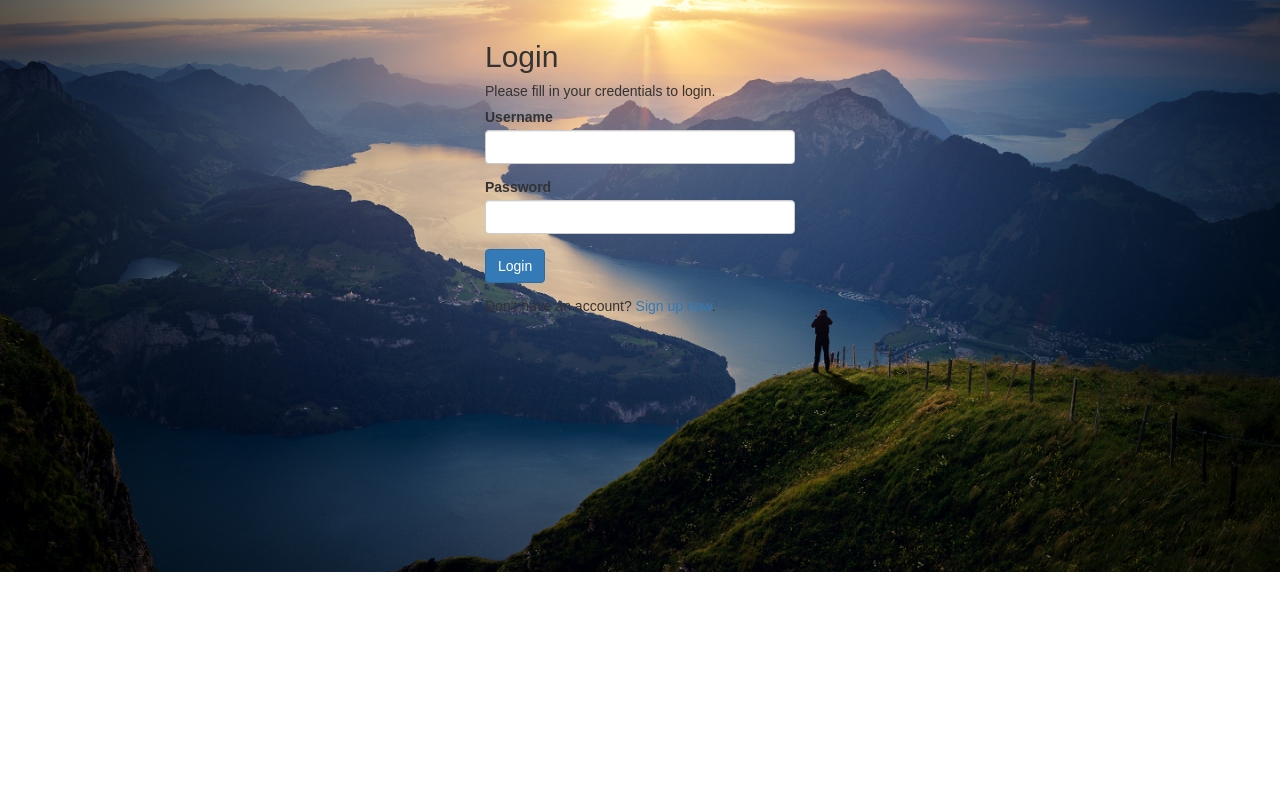
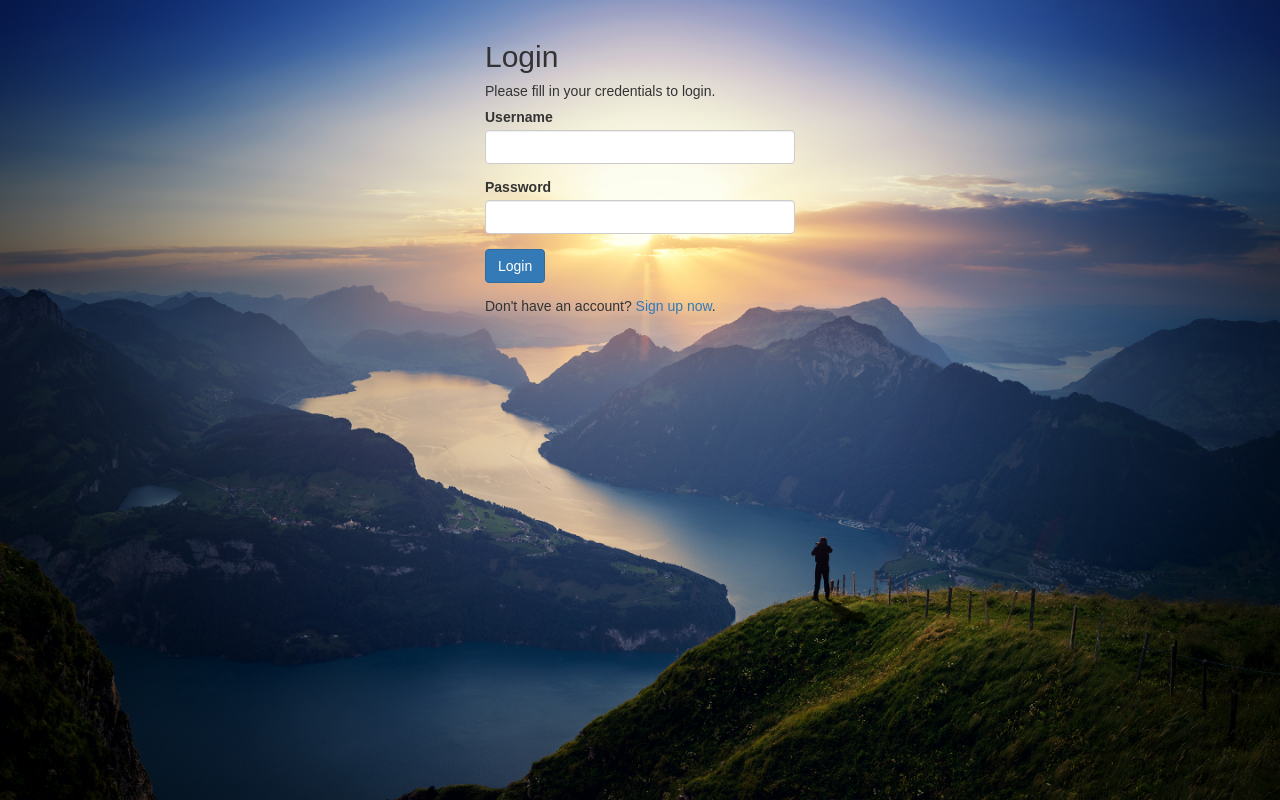
Before and after one commit to fshafi1997/mymessenger, a PHP site: page / in a window 1280 px wide. Run offline with PHP 8.4, Linux system fonts and the light colour scheme.

Commit message:
set minimum height 100%

```diff
--- a/index.php
+++ b/index.php
@@ -81,9 +81,13 @@ if($_SERVER["REQUEST_METHOD"] == "POST"){
     <title>Login</title>
     <link rel="stylesheet" href="https://maxcdn.bootstrapcdn.com/bootstrap/3.3.7/css/bootstrap.css">
     <style type="text/css">
+        html{
+            height: 100%;
+        }
         body{ font: 14px sans-serif;
             background-image: url("backgroundW.jpg");
             /* Full height */
+            min-height: 100%;
             height: 100%;
             /* Center and scale the image nicely */
             background-position: center;
--- a/register.php
+++ b/register.php
@@ -101,9 +101,13 @@ if($_SERVER["REQUEST_METHOD"] == "POST"){
     <title>Sign Up</title>
     <link rel="stylesheet" href="https://maxcdn.bootstrapcdn.com/bootstrap/3.3.7/css/bootstrap.css">
     <style type="text/css">
+        html{
+            height: 100%;
+        }
         body{ font: 14px sans-serif;
             background-image: url("backgroundW.jpg");
             /* Full height */
+            min-height: 100%;
             height: 100%;
             /* Center and scale the image nicely */
             background-position: center;
```
